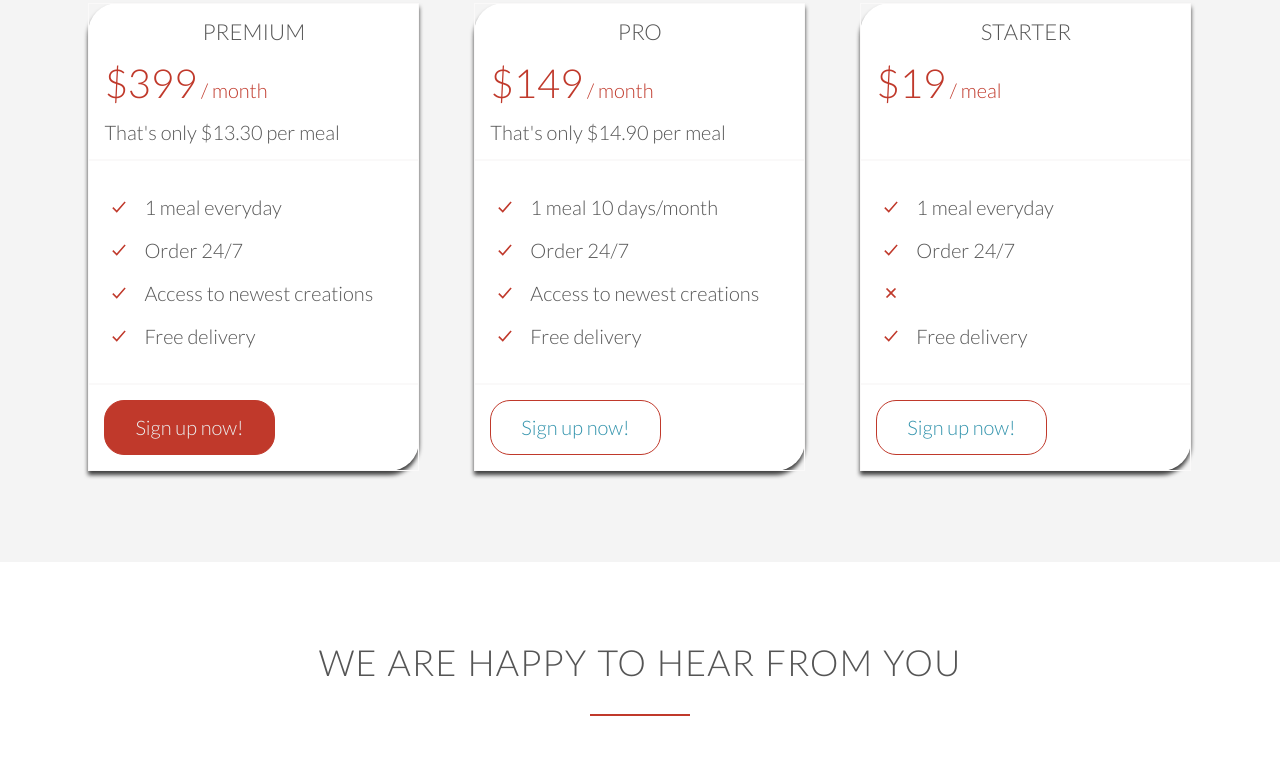
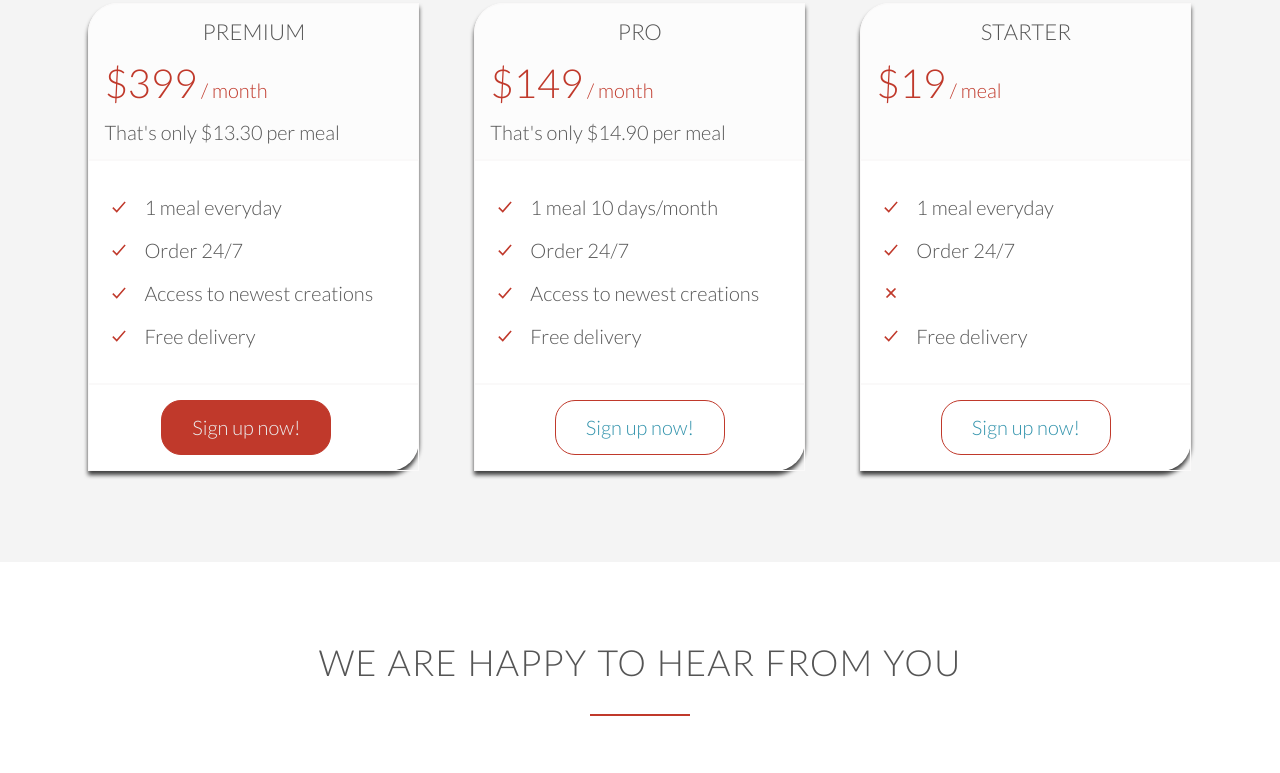
Before and after one commit to thasquirrie/mutee-foods, a plain HTML site: page index.html in a window 1280 px wide. Shown: the part 4225-4998 px from the top of the page. Drawn offline with nearby package versions, Linux system fonts and the light colour scheme.

Commit message:
First commit

```diff
--- a/resources/css/style.css
+++ b/resources/css/style.css
@@ -315,7 +315,7 @@ span {
   display: block;
   margin: 0 auto;
   text-align: center; */
-}
+/* } */
 
 .plan-box div:first-child {
   background-color: #fcfcfc;
@@ -324,7 +324,7 @@ span {
 
 .plan-box div:last-child {
   text-align: center
-  border: 0;
+  /* border: 0; */
 }
 
 /* FOOTER */
```
